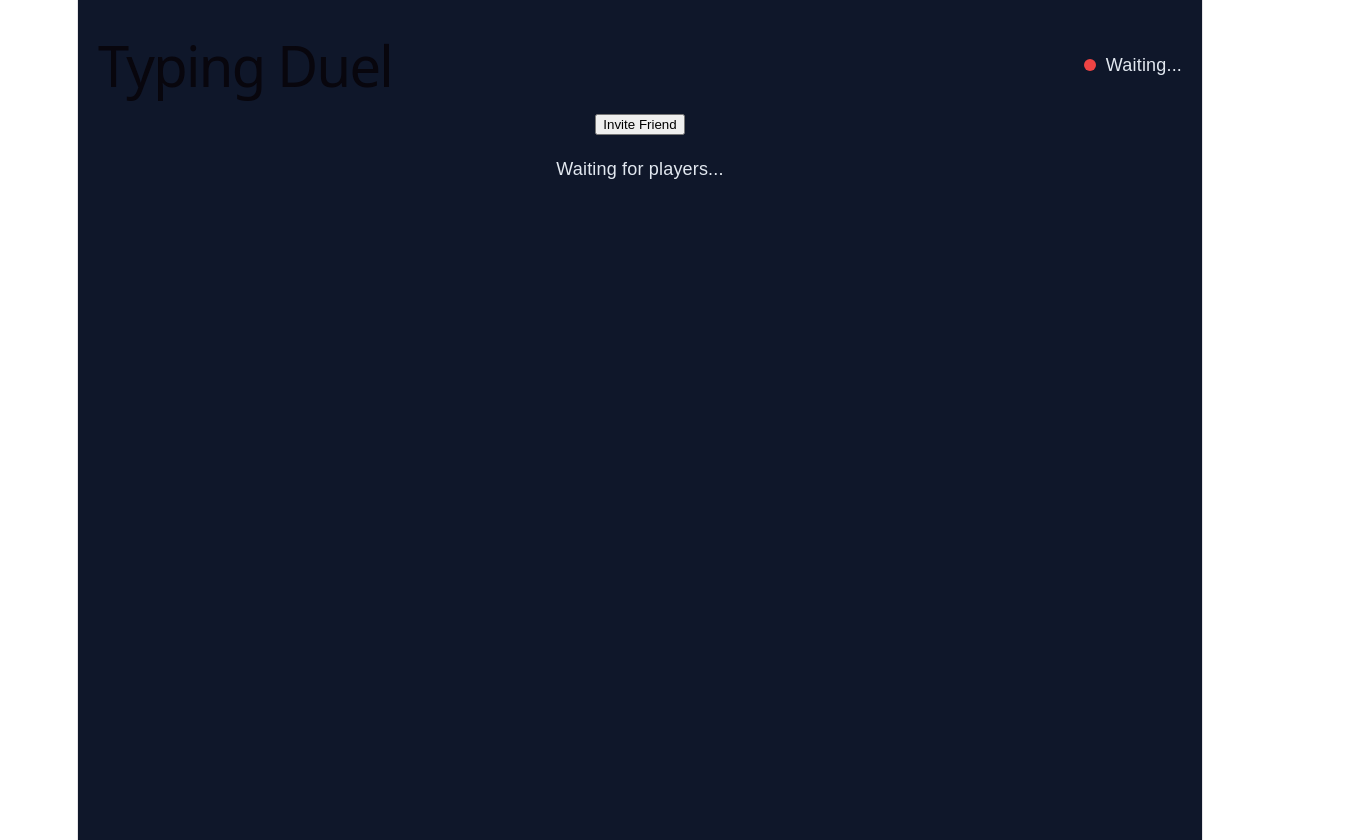
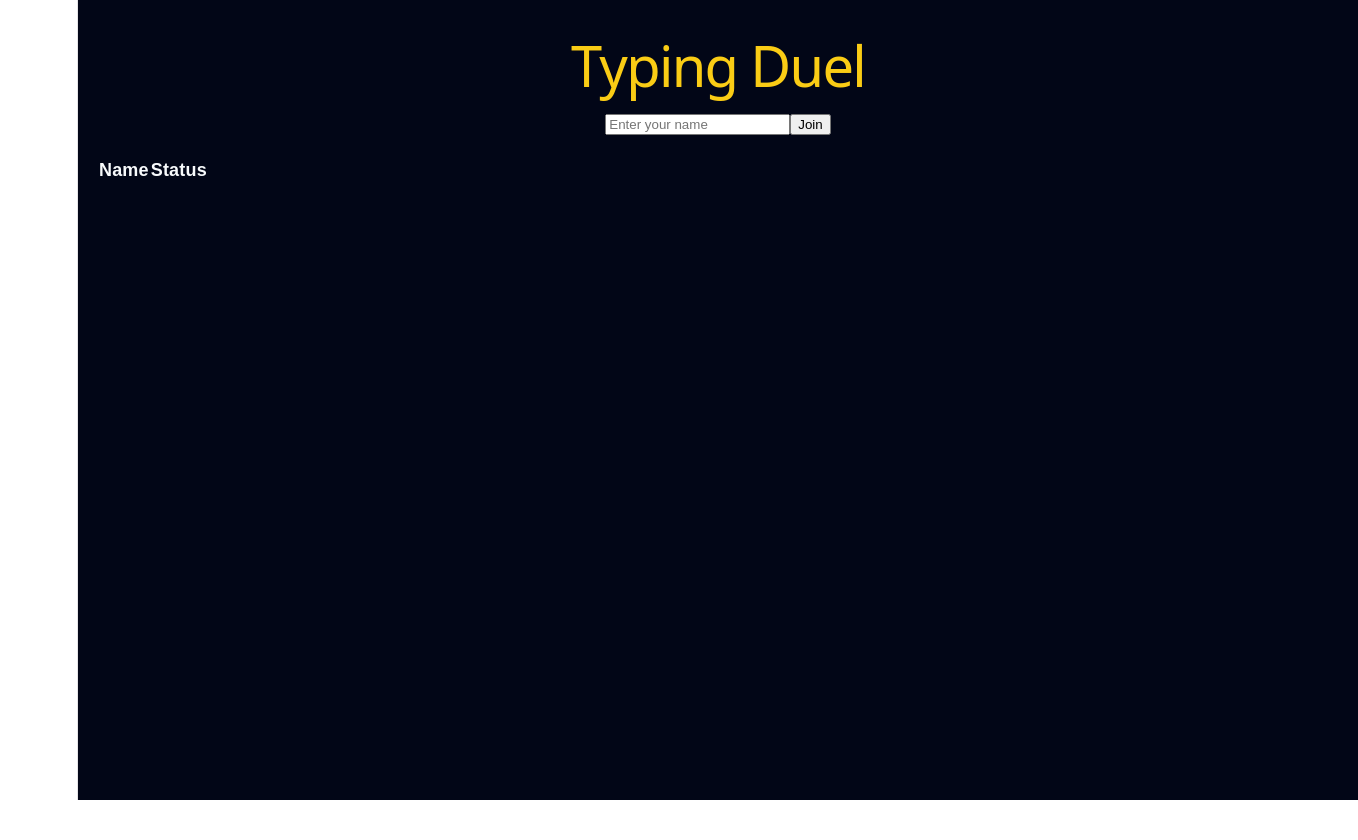
Before and after one commit to Kont-er/MultiplayerTypingDuel, a React (Vite) app in the folder type-frontend/: page / in a window 1280 px wide. Shown: the whole page, 1358 px wide, since content can reach past the window. After the commit the page ends 800 px from the top, so only its background shows below. Built offline with nearby package versions, Linux system fonts and the light colour scheme.

Commit message:
preparation for deployment

```diff
--- a/type-frontend/src/App.jsx
+++ b/type-frontend/src/App.jsx
@@ -1,39 +1,37 @@
+
 import { useEffect, useMemo, useRef, useState } from "react";
 
 export default function App() {
-  // --- GAME STATE ---
   const [words, setWords] = useState([]);
   const [index, setIndex] = useState(0);
   const [input, setInput] = useState("");
   const [score, setScore] = useState(0);
 
-  // --- MULTIPLAYER STATE ---
+  const [players, setPlayers] = useState([]);
+  const [name, setName] = useState("");
+  const [isReady, setIsReady] = useState(false);
+
   const [isConnected, setIsConnected] = useState(false);
   const [opponentProgress, setOpponentProgress] = useState(0);
 
-  // --- SYNC STATE ---
   const [countdown, setCountdown] = useState(null);
   const [gameStarted, setGameStarted] = useState(false);
   const [startTime, setStartTime] = useState(null);
 
-  // --- RESULT STATE ---
   const [gameFinished, setGameFinished] = useState(false);
   const [winner, setWinner] = useState(null);
 
-  // --- STATS ---
   const [wpm, setWpm] = useState(0);
 
   const socketRef = useRef(null);
-
   const WS_URL = "wss://type-masters-production.up.railway.app";
 
-  // room from URL
   const roomId = useMemo(() => {
     const params = new URLSearchParams(window.location.search);
     return params.get("room") || null;
   }, []);
 
-  // --- WEBSOCKET SETUP ---
+  // --- WS ---
   useEffect(() => {
     if (!roomId) return;
 
@@ -41,18 +39,16 @@ export default function App() {
     socketRef.current = socket;
 
     socket.onopen = () => {
-      socket.send(JSON.stringify({
-        type: "JOIN",
-        room: roomId
-      }));
+      socket.send(JSON.stringify({ type: "JOIN", room: roomId }));
     };
 
     socket.onmessage = (event) => {
       const msg = JSON.parse(event.data);
 
       switch (msg.type) {
-        case "PLAYER_JOINED":
-          if (msg.count >= 2) setIsConnected(true);
+        case "PLAYERS":
+          setPlayers(msg.players);
+          setIsConnected(msg.players.length >= 2);
           break;
 
         case "WORDS":
@@ -77,20 +73,32 @@ export default function App() {
           setGameFinished(true);
           setWinner(msg.winner);
           break;
-
-        default:
-          break;
       }
-    };
-
-    socket.onclose = () => {
-      setIsConnected(false);
     };
 
     return () => socket.close();
   }, [roomId]);
 
-  // --- TYPING HANDLER ---
+  // --- SEND NAME ---
+  const submitName = () => {
+    if (!name.trim()) return;
+
+    socketRef.current?.send(JSON.stringify({
+      type: "PLAYER_NAME",
+      name
+    }));
+  };
+
+  // --- READY ---
+  const handleReady = () => {
+    setIsReady(true);
+
+    socketRef.current?.send(JSON.stringify({
+      type: "READY"
+    }));
+  };
+
+  // --- TYPING ---
   const handleChange = (e) => {
     const value = e.target.value;
     setInput(value);
@@ -107,118 +115,97 @@ export default function App() {
       setScore(prev => prev + 1);
       setInput("");
 
-      if (socketRef.current?.readyState === WebSocket.OPEN) {
-        socketRef.current.send(JSON.stringify({
-          type: "PROGRESS",
-          index: nextIndex
-        }));
-      }
+      socketRef.current?.send(JSON.stringify({
+        type: "PROGRESS",
+        index: nextIndex
+      }));
     }
   };
 
-  // --- WPM CALCULATION ---
+  // --- WPM ---
   useEffect(() => {
     if (!gameStarted || !startTime) return;
 
     const interval = setInterval(() => {
-      const now = Date.now();
-      const minutes = (now - startTime) / 60000;
+      const minutes = (Date.now() - startTime) / 60000;
 
       if (minutes > 0) {
-        const charsTyped = words
+        const chars = words
           .slice(0, index)
           .reduce((acc, w) => acc + w.text.length, 0);
 
-        const calculatedWPM = Math.round((charsTyped / 5) / minutes);
-        setWpm(calculatedWPM);
+        setWpm(Math.round((chars / 5) / minutes));
       }
     }, 1000);
 
     return () => clearInterval(interval);
   }, [gameStarted, startTime, index, words]);
 
-  // --- INVITE ---
-  const createInvite = () => {
-    const room = Math.random().toString(36).substring(2, 8);
-    const link = `${window.location.origin}?room=${room}`;
-
-    navigator.clipboard.writeText(link)
-      .then(() => alert("Invite copied:\n" + link))
-      .catch(() => alert("Failed to copy link"));
-  };
-
-  // --- RESET ---
-  const resetGame = () => {
-    setIndex(0);
-    setScore(0);
-    setInput("");
-    setGameFinished(false);
-    setOpponentProgress(0);
-    setGameStarted(false);
-    setCountdown(null);
-    setStartTime(null);
-    setWpm(0);
-  };
-
   const currentWord = words[index];
 
   return (
     <div style={{
+      width: "100vw",
+      height: "100vh",
+      margin: 0,
       padding: 20,
-      fontFamily: "Arial",
-      background: "#0f172a",
-      color: "#e2e8f0",
-      minHeight: "100vh"
+      boxSizing: "border-box",
+      background: "#020617",
+      color: "#f8fafc",
+      fontFamily: "Arial"
     }}>
-      {/* HEADER */}
-      <div style={{ display: "flex", justifyContent: "space-between" }}>
-        <h1>Typing Duel</h1>
 
-        <div style={{ display: "flex", alignItems: "center", gap: 10 }}>
-          <div style={{
-            width: 12,
-            height: 12,
-            borderRadius: "50%",
-            backgroundColor: isConnected ? "#22c55e" : "#ef4444"
-          }} />
-          <span>{isConnected ? "Opponent Connected" : "Waiting..."}</span>
+      <h1 style={{ color: "#facc15" }}>Typing Duel</h1>
+
+      {/* NAME INPUT */}
+      {!name && (
+        <div>
+          <input
+            placeholder="Enter your name"
+            value={name}
+            onChange={(e) => setName(e.target.value)}
+          />
+          <button onClick={submitName}>Join</button>
         </div>
-      </div>
+      )}
 
-      <button onClick={createInvite}>Invite Friend</button>
-      {roomId && <p>Room: <b>{roomId}</b></p>}
+      {/* PLAYER TABLE */}
+      <table style={{ marginTop: 20, borderCollapse: "collapse" }}>
+        <thead>
+          <tr>
+            <th>Name</th>
+            <th>Status</th>
+          </tr>
+        </thead>
+        <tbody>
+          {players.map((p, i) => (
+            <tr key={i}>
+              <td>{p.name}</td>
+              <td>{p.ready ? "✅ Ready" : "⏳ Waiting"}</td>
+            </tr>
+          ))}
+        </tbody>
+      </table>
+
+      {/* READY BUTTON */}
+      {name && !isReady && (
+        <button onClick={handleReady} style={{ marginTop: 20 }}>
+          Ready
+        </button>
+      )}
 
       {/* COUNTDOWN */}
       {countdown !== null && (
-        <h1 style={{ fontSize: 60, textAlign: "center" }}>
-          {countdown}
-        </h1>
-      )}
-
-      {/* GAME OVER */}
-      {gameFinished && (
-        <div style={{
-          padding: 20,
-          background: "#020617",
-          marginTop: 20
-        }}>
-          🎉 Game Over! <br />
-          Winner: {winner} <br />
-          <button onClick={resetGame}>Play Again</button>
-        </div>
+        <h1 style={{ fontSize: 80, textAlign: "center" }}>{countdown}</h1>
       )}
 
       {/* GAME */}
-      {!gameFinished && gameStarted && currentWord && (
+      {gameStarted && !gameFinished && currentWord && (
         <>
-          <h3>Score: {score}</h3>
-          <h3>WPM: {wpm}</h3>
+          <h2>Score: {score} | WPM: {wpm}</h2>
+          <h3>{index} / {words.length}</h3>
 
-          <p>Your Progress: {index} / {words.length}</p>
-          <p>Opponent Progress: {opponentProgress}</p>
-          <p>Difficulty: {currentWord.difficulty}</p>
-
-          <h1 style={{ color: "#38bdf8" }}>
+          <h1 style={{ color: "#38bdf8", fontSize: 48 }}>
             {currentWord.text}
           </h1>
 
@@ -226,24 +213,20 @@ export default function App() {
             value={input}
             onChange={handleChange}
             autoFocus
-            disabled={!gameStarted || gameFinished}
             style={{
-              fontSize: 20,
+              fontSize: 24,
               padding: 10,
-              width: 300,
+              width: 400,
               background: "#1e293b",
-              color: "#e2e8f0",
-              border: "1px solid #334155"
+              color: "white"
             }}
           />
         </>
       )}
 
-      {/* WAITING STATE */}
-      {!gameStarted && countdown === null && !gameFinished && (
-        <p style={{ marginTop: 20 }}>
-          Waiting for players...
-        </p>
+      {/* GAME OVER */}
+      {gameFinished && (
+        <h1>🏆 Winner: {winner}</h1>
       )}
     </div>
   );
```
Also changed, not shown: 1 other file (tests, documents, lock files or other folders).
